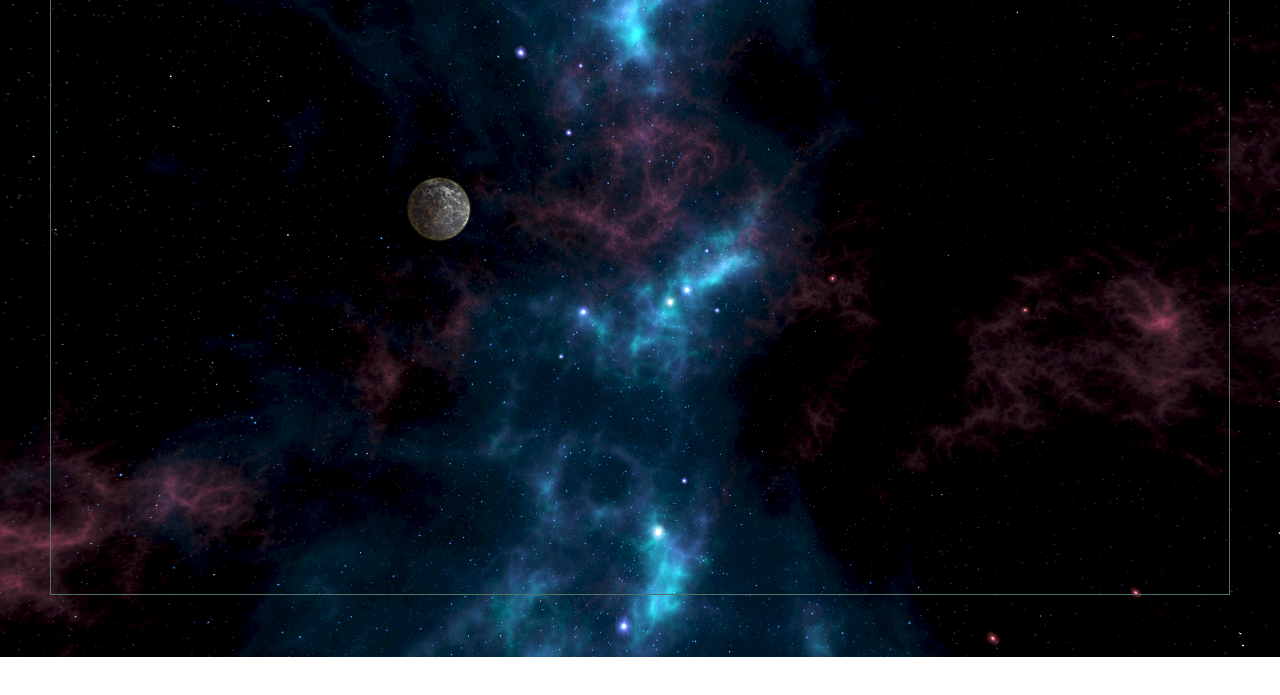
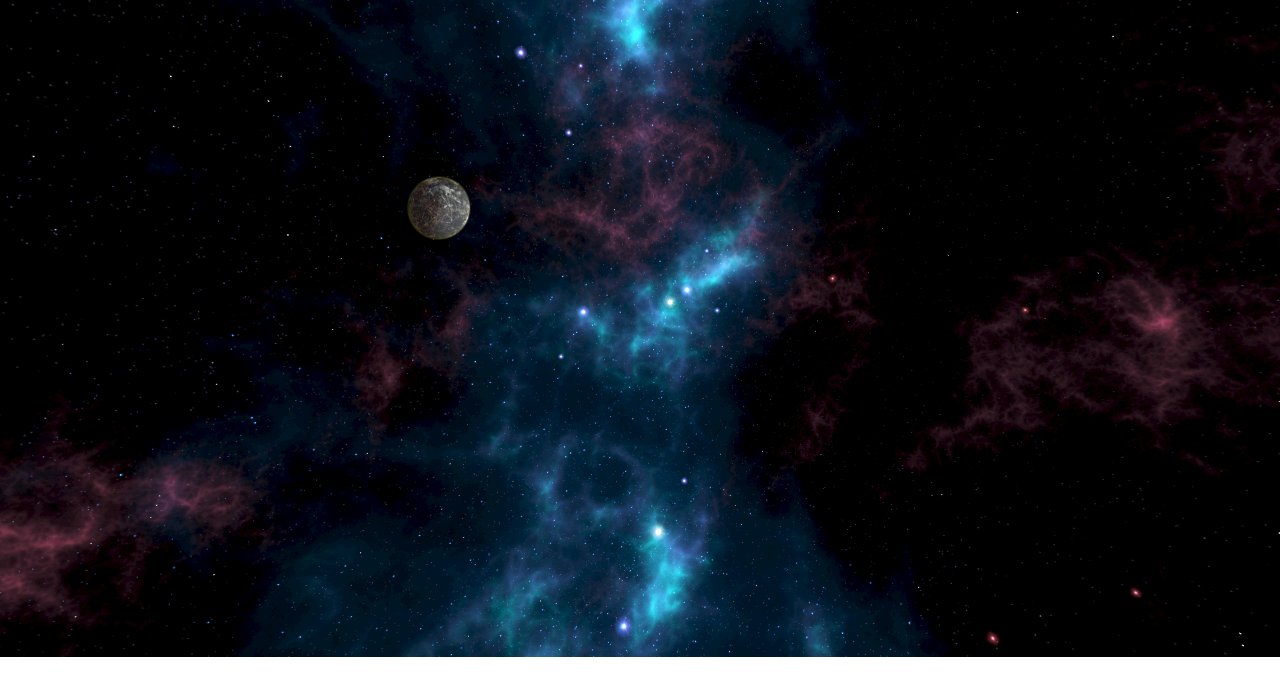
Before and after one commit to Nicocofer/Conquesty, a website: page index.html in a window 1280 px wide. Shown: the part 63-758 px from the top of the page. Drawn offline with nearby package versions, Linux system fonts and the light colour scheme.

Commit message:
suppression du border du cadre de jeu

```diff
--- a/assets/scss/main.scss
+++ b/assets/scss/main.scss
@@ -184,7 +184,7 @@ header{
 
 
 
-		border: 1px solid #547168;
+		/*border: 1px solid #547168;*/
 
 		width: 100%;
 		height: 600px;
```
Also changed, not shown: dist/css/main.css.
